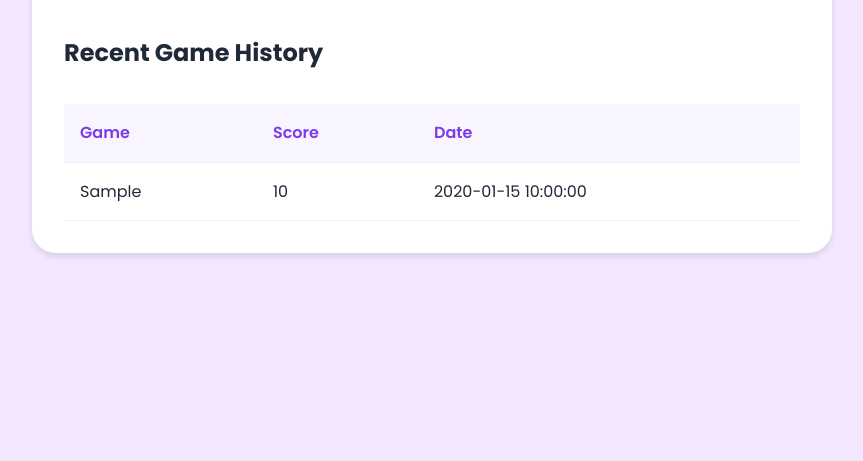
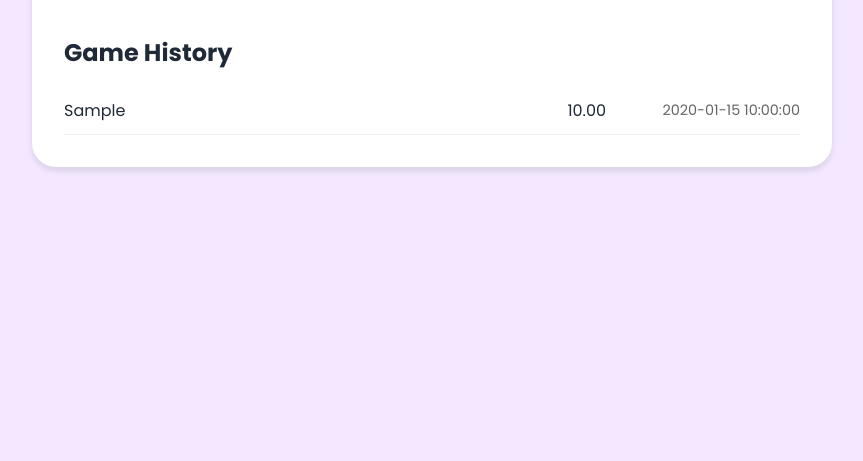
Before and after one commit to Gia-Gupta/mindmoves, a Flask app: template app/templates/profile.html in a window 1280 px wide. Shown: the part 147-608 px from the top of the page, without its empty margins (208-1071 px from the left). Run offline with Flask 2, Linux system fonts and the light colour scheme; the template is opened without the code that fills it: most values are stand-ins (such as "Sample title", 1, 10 or a date in 2020).

Commit message:
dexterity game and bugs

```diff
--- a/app/templates/precision.html
+++ b/app/templates/precision.html
@@ -25,7 +25,7 @@
     <button class="start-button" id="startButton">Start Game</button>
 </div>
 
-<style>
+    <style>
     .game-container {
         max-width: 800px;
         margin: 8rem auto 4rem;
@@ -33,7 +33,7 @@
         background: var(--card-background);
         border-radius: 1.5rem;
         box-shadow: 0 15px 30px rgba(0, 0, 0, 0.1);
-        text-align: center;
+            text-align: center;
     }
 
     .game-area {
@@ -211,7 +211,7 @@
         padding: 1rem 2rem;
         font-size: 1.2rem;
         background: linear-gradient(135deg, var(--gradient-start), var(--gradient-end));
-        color: white;
+            color: white;
         border: none;
         border-radius: 0.75rem;
         cursor: pointer;
--- a/app/templates/profile.html
+++ b/app/templates/profile.html
@@ -8,31 +8,38 @@
     </div>
 
     <div class="game-history">
-        <h2>Recent Game History</h2>
-        {% if game_history %}
-            <div class="game-history-table">
-                <table>
-                    <thead>
-                        <tr>
-                            <th>Game</th>
-                            <th>Score</th>
-                            <th>Date</th>
-                        </tr>
-                    </thead>
-                    <tbody>
-                        {% for game in game_history %}
-                            <tr>
-                                <td>{{ game.game_type }}</td>
-                                <td>{{ game.score }}</td>
-                                <td>{{ game.date }}</td>
-                            </tr>
-                        {% endfor %}
-                    </tbody>
-                </table>
+        <h2>Game History</h2>
+        <div class="history-list">
+            {% for score in game_history|sort(attribute='date', reverse=true) %}
+            <div class="history-item">
+                <span class="game-name">{{ score.game_type }}</span>
+                <span class="game-score">{{ "%.2f"|format(score.score) }}</span>
+                <span class="game-date">{{ score.date }}</span>
             </div>
-        {% else %}
-            <p class="no-history">No games played yet. Start playing to see your history!</p>
-        {% endif %}
+            {% endfor %}
+        </div>
     </div>
 </div>
+
+<style>
+.history-item {
+    display: flex;
+    gap: 20px;
+    align-items: center;
+    padding: 10px 0;
+    border-bottom: 1px solid #eee;
+}
+.game-name {
+    flex: 2;
+}
+.game-score {
+    flex: 1;
+    text-align: right;
+}
+.game-date {
+    flex: 1;
+    text-align: right;
+    color: #666;
+}
+</style>
 {% endblock %}
```
Also changed, not shown: app/data/users.json (+29 -19 lines), app/templates/dexterity.html (+70 -25 lines), 1 other file.
